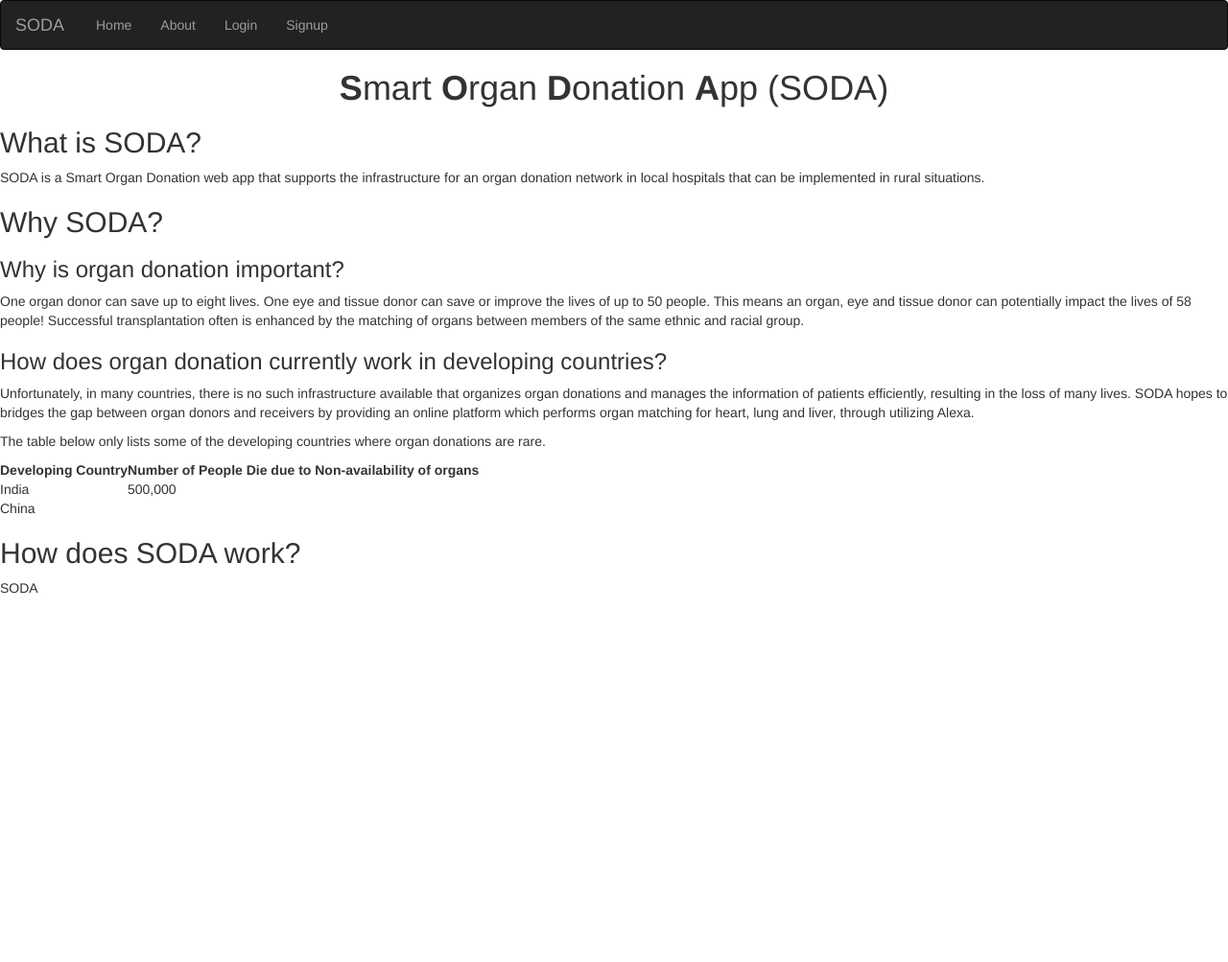
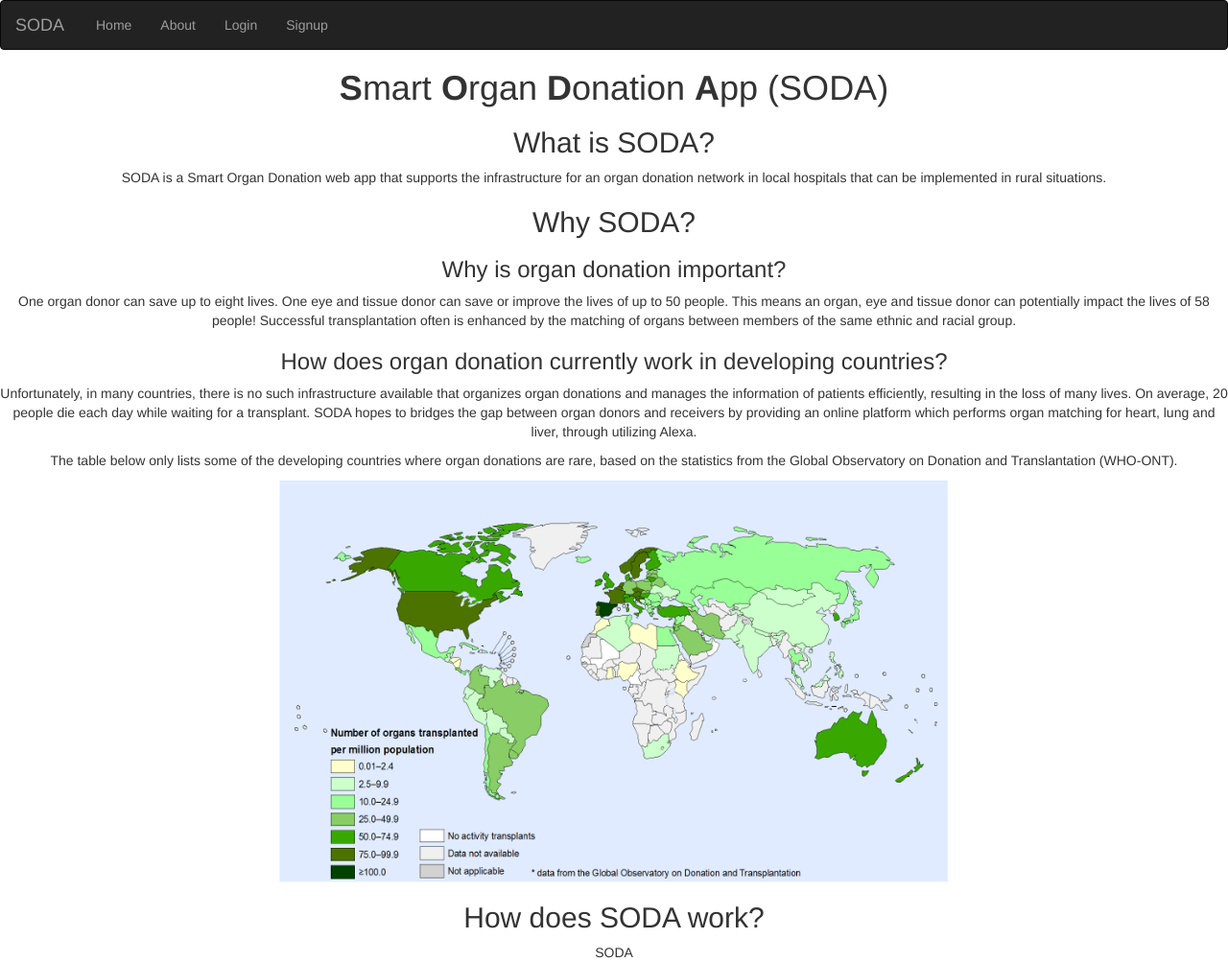
Before and after one commit to magittan/soda, a Flask app: page /about in a window 1280 px wide. Shown: the whole page at 96% size. Before the commit the page ends 619 px from the top, so only its background shows below. Run offline with Flask 2, Linux system fonts and the light colour scheme; some libraries are stand-ins or nearby versions.

Commit message:
about.html

```diff
--- a/templates/about.html
+++ b/templates/about.html
@@ -5,6 +5,21 @@
   h1 {
     text-align: center
   }
+body{
+  text-align:center;
+  margin: 0;
+  padding: 0;
+  height: 100vh;
+}
+img.center {
+    display: block;
+    margin: 0 auto;
+}
+#particles-js
+{
+  height: 100%;
+  background: #fff;
+}
 </style>
 
 <h1> <b>S</b>mart <b>O</b>rgan <b>D</b>onation <b>A</b>pp (SODA) </h1>
@@ -18,27 +33,12 @@
 <p> One organ donor can save up to eight lives. One eye and tissue donor can save or improve the lives of up to 50 people. This means an organ, eye and tissue donor can potentially impact the lives of 58 people! Successful transplantation often is enhanced by the matching of organs between members of the same ethnic and racial group. </p>
 
 <h3> How does organ donation currently work in developing countries? </h3>
-  <p> Unfortunately, in many countries, there is no such infrastructure available that organizes organ donations and manages the information of patients efficiently, resulting in the loss of many lives. SODA hopes to bridges the gap between organ donors and receivers by providing an online platform which performs organ matching for heart, lung and liver, through utilizing Alexa.</p>
+  <p> Unfortunately, in many countries, there is no such infrastructure available that organizes organ donations and manages the information of patients efficiently, resulting in the loss of many lives. On average, 20 people die each day while waiting for a transplant. SODA hopes to bridges the gap between organ donors and receivers by providing an online platform which performs organ matching for heart, lung and liver, through utilizing Alexa.</p>
 
-  <p> The table below only lists some of the developing countries where organ donations are rare. </p>
+  <p> The table below only lists some of the developing countries where organ donations are rare, based on the statistics from the Global Observatory on Donation and Translantation (WHO-ONT). </p>
 
-<table>
-  <thead>
-  	<tr>
-  	  <th> Developing Country </th>
-  	  <th> Number of People Die due to Non-availability of organs </th>
-    </tr>
-  </thead>
-  <tbody>
-  	<tr>
-  		<td>India</td>
-  		<td>500,000</td>
-  	</tr>
-  	<tr>
-  		<td>China</td>
-  	</tr>
-  </tbody>
-</table>
+<img src="{{url_for('static',filename='map.png')}}" alt="map"
+height="420">
 </div>
 
 <div>
```
Also changed, not shown: static/map.png (added).
